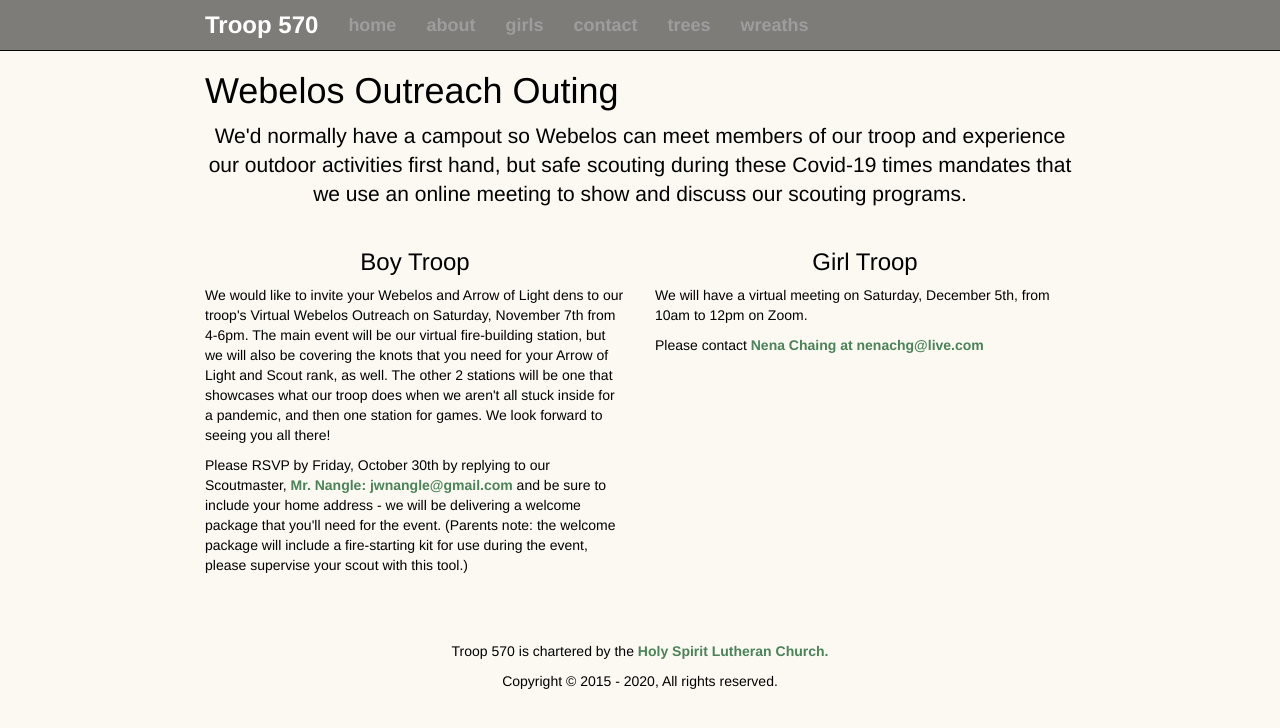
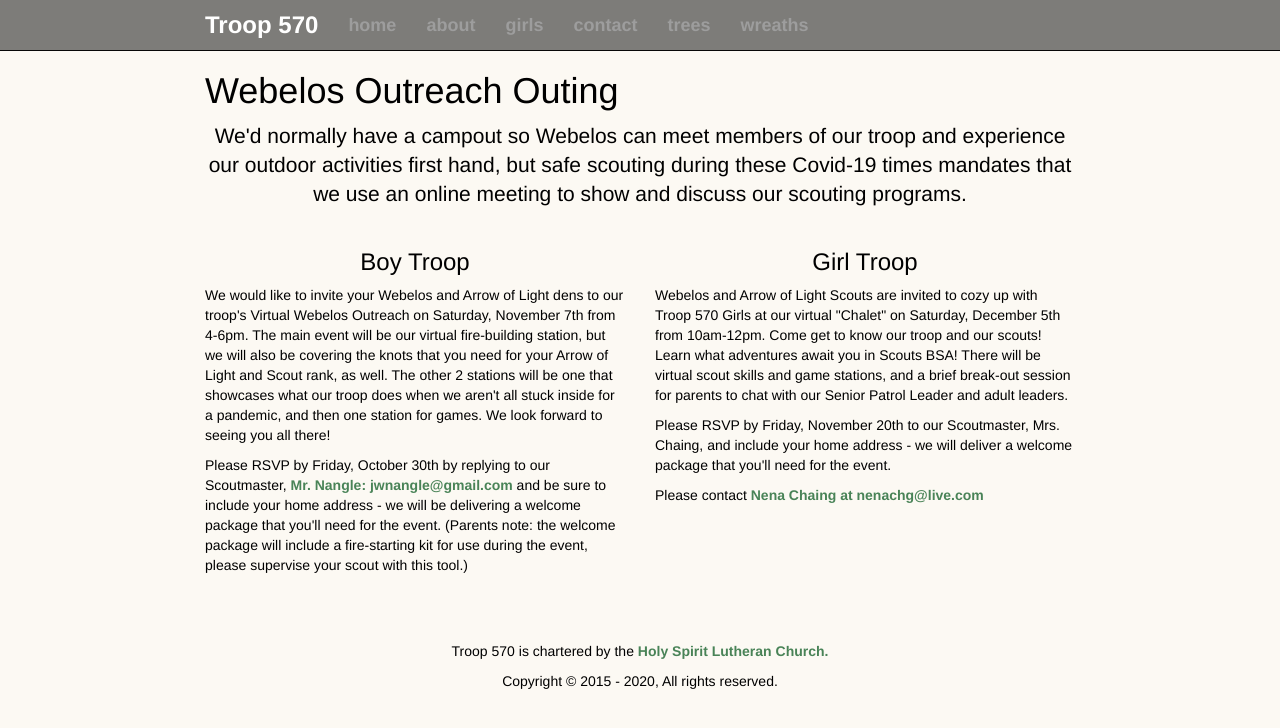
Before and after one commit to troop570/troop570.github.io, a Jekyll site: the page built from webelos/index.html, in a window 1280 px wide. Shown: the top 728 px of the page. Built offline with Jekyll 4.4.1, drawn with Linux system fonts in a browser that asks for light colours; nearby versions of some CDN libraries.

Commit message:
Webelos outreach detail for Girl Troop

```diff
--- a/webelos/index.html
+++ b/webelos/index.html
@@ -27,8 +27,10 @@ title: Webelos Outreach Outing
 <div class="col-md-6 col-sm-12">
   <h3 class="text-center">Girl Troop</h3>
   <p>
-    We will have a virtual meeting on Saturday, December 5th, from 10am to 12pm on Zoom.
+    Webelos and Arrow of Light Scouts are invited to cozy up with Troop 570 Girls at our virtual "Chalet" on Saturday, December 5th from 10am-12pm. Come get to know our troop and our scouts! Learn what adventures await you in Scouts BSA! There will be virtual scout skills and game stations, and a brief break-out session for parents to chat with our Senior Patrol Leader and adult leaders.
   </p>
+  <p>
+    Please RSVP by Friday, November 20th to our Scoutmaster, Mrs. Chaing, and include your home address - we will deliver a welcome package that you'll need for the event.  </p>
   <p>Please contact <a href="mailto:nenachg@live.com">Nena Chaing at nenachg@live.com</a></p>
 </div>
 </div>
```
